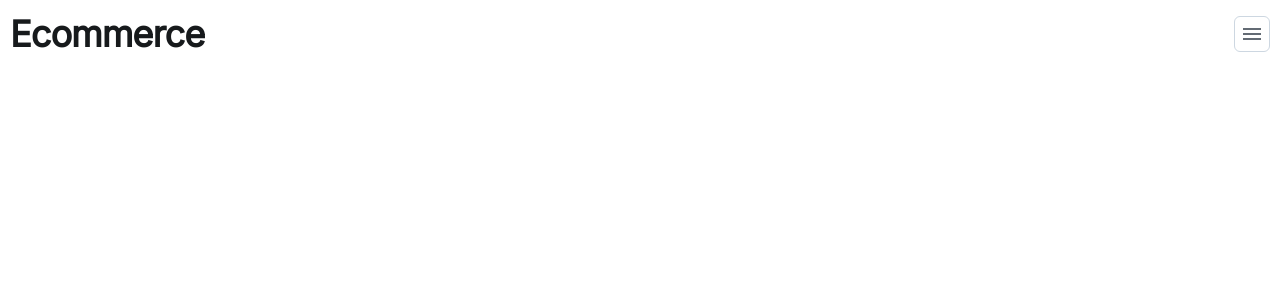
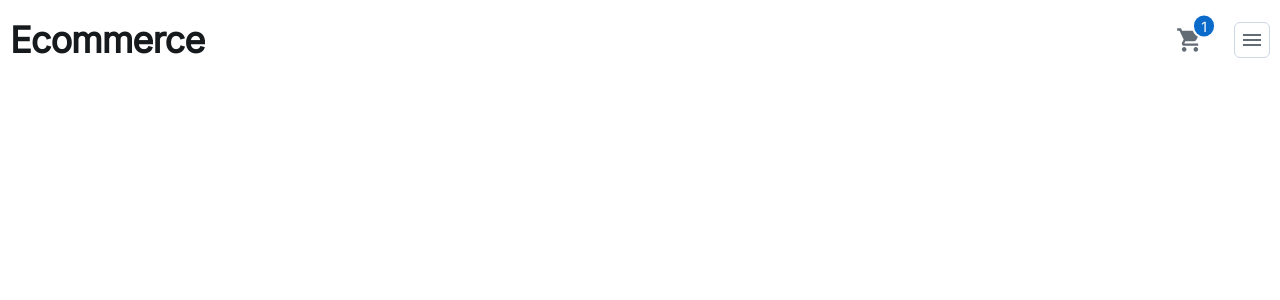
Before and after one commit to petternikolai/javascript-frameworks-ca, a React (Vite) app: page / in a window 1280 px wide. Shown: the top 300 px of the page. Built offline with nearby package versions, Linux system fonts and the light colour scheme.

Commit message:
Creates a cart icon and places it next to the nav. Also adds a badge to the cart icon which eventually will display the number of products in the cart.

```diff
--- a/package.json
+++ b/package.json
@@ -16,7 +16,8 @@
     "@mui/icons-material": "^6.0.2",
     "@mui/joy": "^5.0.0-beta.48",
     "react": "^18.3.1",
-    "react-dom": "^18.3.1"
+    "react-dom": "^18.3.1",
+    "react-router-dom": "^6.26.1"
   },
   "devDependencies": {
     "@eslint/js": "^9.9.0",
--- a/src/App.tsx
+++ b/src/App.tsx
@@ -1,10 +1,11 @@
 import Header from "./layouts/Header";
+import { BrowserRouter as Router, Routes, Route } from "react-router-dom";
 
 function App() {
   return (
-    <>
+    <Router>
       <Header />
-    </>
+    </Router>
   );
 }
 
--- a/src/components/DrawerMobileNavigation.tsx
+++ b/src/components/DrawerMobileNavigation.tsx
@@ -89,7 +89,7 @@ export default function DrawerMobileNavigation() {
           <ListItemButton>Contact</ListItemButton>
         </List>
         <hr></hr>
-        <div className="toggle-mode">
+        <div className="mode-toggle-container">
           Choose color mode:
           <ModeToggle />
         </div>
--- a/src/index.css
+++ b/src/index.css
@@ -7,10 +7,8 @@ body {
 header {
   display: flex;
   align-items: center;
-}
-
-nav {
-  margin-left: auto;
+  justify-content: center;
+  height: 60px;
 }
 
 hr {
@@ -21,7 +19,7 @@ hr {
   opacity: 20%;
 }
 
-.toggle-mode {
+.mode-toggle-container {
   display: flex;
   flex-direction: column;
   justify-content: center;
@@ -29,3 +27,12 @@ hr {
   gap: 5px;
   margin-top: 10px;
 }
+
+.cart-icon-container {
+  margin-left: auto;
+  margin-right: 30px;
+}
+
+.cart-icon {
+  line-height: 0;
+}
--- a/src/layouts/Header.tsx
+++ b/src/layouts/Header.tsx
@@ -1,5 +1,6 @@
-import { Typography } from "@mui/joy";
+import { Typography, Badge } from "@mui/joy";
 import Nav from "./Nav";
+import ShoppingCartIcon from "@mui/icons-material/ShoppingCart";
 
 export default function Header() {
   return (
@@ -7,6 +8,11 @@ export default function Header() {
       <Typography level="h1" component="h1">
         Ecommerce
       </Typography>
+      <div className="cart-icon-container">
+        <Badge badgeContent={1}>
+          <ShoppingCartIcon sx={{ fontSize: 28 }} className="cart-icon" />
+        </Badge>
+      </div>
       <Nav />
     </header>
   );
```
Also changed, not shown: src/components/icons/CartIcon.tsx (added, +14 -0 lines), 1 other file (tests, documents, lock files or other folders).
